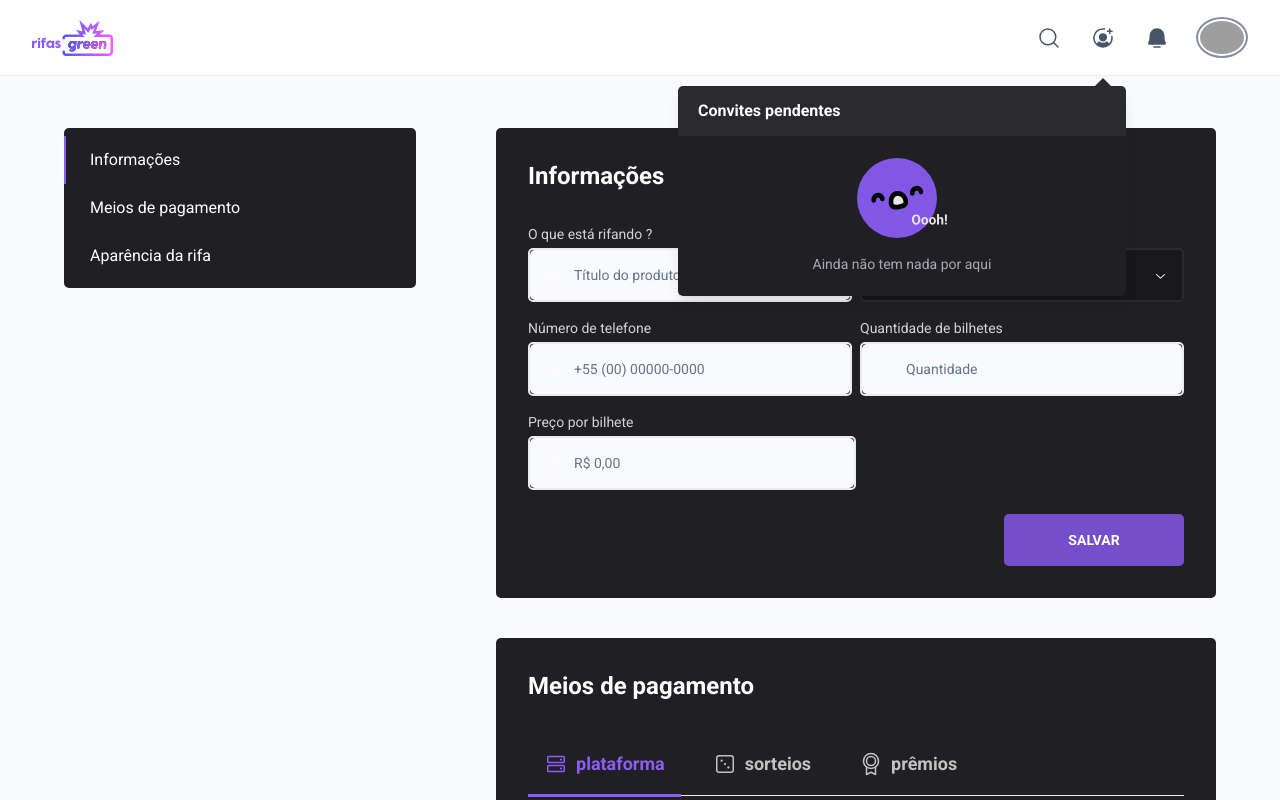
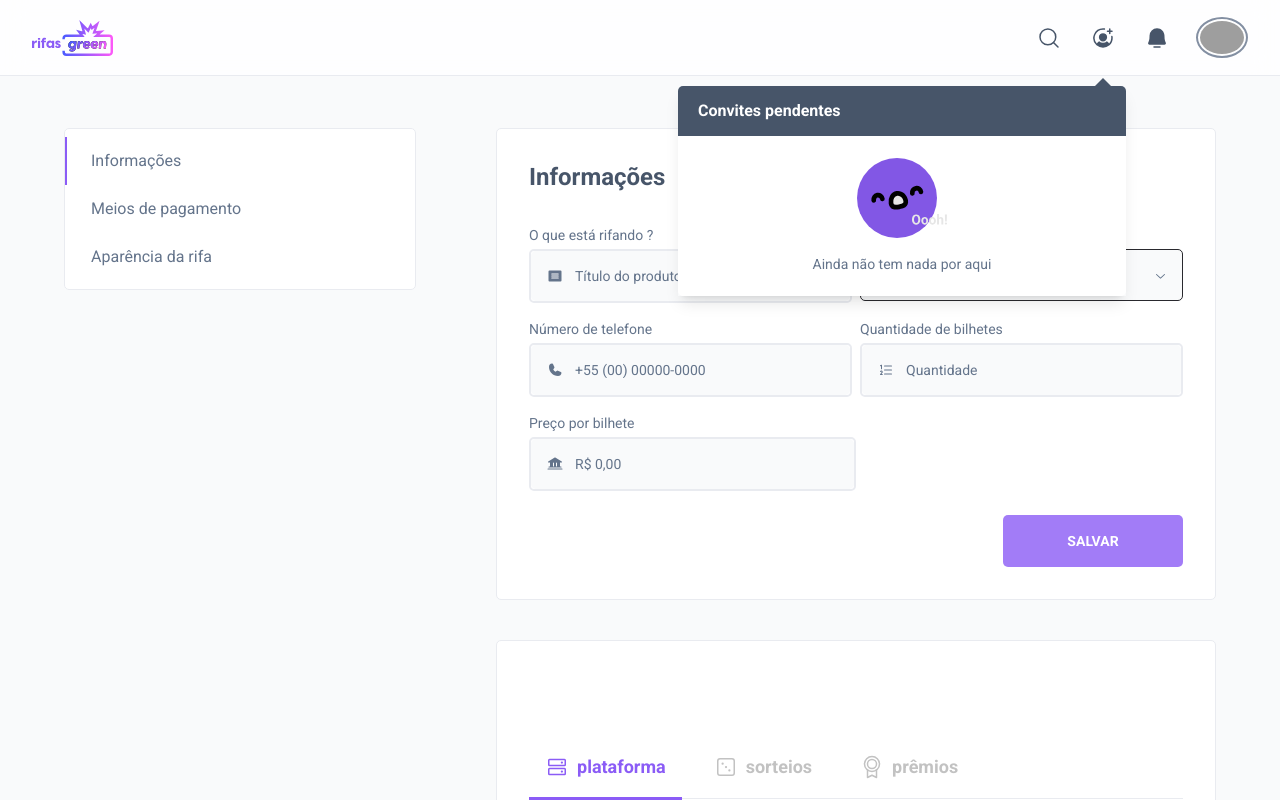
Before and after one commit to alexqwa/rifas-green, a React (Vite) app in the folder web/: page /dashboard/me/raffles/1 in a window 1280 px wide. Both pictures are taken after a click on the button 1103 px from the left and 37 px from the top of the page. Shown: the top 800 px of the page. Built offline with nearby package versions, Linux system fonts and the light colour scheme; no server answers; the database is empty; grey boxes are pictures that could not be loaded.

Commit message:
Set lighting theme

```diff
--- a/web/src/components/Global/Navbar.tsx
+++ b/web/src/components/Global/Navbar.tsx
@@ -12,7 +12,7 @@ export function Navbar() {
   const { user } = useAuth()
 
   return (
-    <div className="sticky top-0 flex items-center z-[9998] justify-between px-8 h-[76px] backdrop-blur-md backdrop-saturate-[180%] bg-white border-b border-rifas-border-line">
+    <div className="sticky top-0 flex items-center z-[9998] justify-between px-8 h-[76px] backdrop-blur-md backdrop-saturate-[180%] bg-white/80 border-b border-rifas-border-line">
       <div className="flex items-center">
         <Link className="flex" to="/dashboard">
           <img className="h-9" src={rifasIcon} alt="Rifas Green" />
--- a/web/src/components/Global/Selector.tsx
+++ b/web/src/components/Global/Selector.tsx
@@ -10,11 +10,11 @@ import { SelectionAll } from "phosphor-react"
 export function Selector() {
   return (
     <Select.Root>
-      <StyledTrigger className="relative outline-none flex items-center text-white/70 text-sm box-content bg-zinc-900 h-[50px] border-2 border-rifas-border-line rounded-lift pr-[1em] pl-11">
+      <StyledTrigger className="relative flex items-center text-slate-500 text-sm box-content bg-[rgb(249,250,251)] h-[50px] border border-rifas-border-line rounded-lift pr-[1em] pl-11">
         <SelectionAll
           size={16}
           weight="fill"
-          className="absolute left-4 top-1/2 -translate-y-1/2 text-white/30"
+          className="absolute left-4 top-1/2 -translate-y-1/2 text-slate-500"
         />
 
         <div className="flex items-center justify-between w-full">
@@ -23,7 +23,7 @@ export function Selector() {
             className="text-white"
           />
           <Select.Icon>
-            <StyledChevron />
+            <StyledChevron className="text-slate-500" />
           </Select.Icon>
         </div>
       </StyledTrigger>
--- a/web/src/components/Modals/ModalExit.tsx
+++ b/web/src/components/Modals/ModalExit.tsx
@@ -13,8 +13,8 @@ export function ModalExit() {
   return (
     <Dialog.Portal>
       <StyledOverlay className="bg-black/60 inset-0 fixed z-[9999]" />
-      <StyledContent className="z-[9999] fixed top-[calc(50%-270px)] left-[calc(50%-240px)] bg-[#202024] w-[480px] h-[340px] flex flex-col items-center justify-center rounded-lg shadow-black/25 translate-y-[100px]">
-        <h1 className="text-white font-bold text-2xl mb-[30px]">
+      <StyledContent className="z-[9999] fixed top-[calc(50%-270px)] left-[calc(50%-240px)] bg-white border border-rifas-border-line w-[480px] h-[340px] flex flex-col items-center justify-center rounded-lg shadow-black/25 translate-y-[100px]">
+        <h1 className="text-slate-600 font-bold text-2xl mb-[30px]">
           Quer mesmo sair? :/
         </h1>
         <div className="flex items-center gap-2">
@@ -24,7 +24,7 @@ export function ModalExit() {
           </Dialog.Close>
           <button
             onClick={handleSignOut}
-            className="w-[140px] h-[160px] font-bold text-white text-base bg-zinc-900 hover:bg-rifas-border-line rounded-[5px] transition-colors flex flex-col items-center justify-center gap-2"
+            className="w-[140px] h-[160px] font-bold text-slate-400 text-base bg-slate-200 hover:bg-slate-300 rounded-[5px] transition-colors flex flex-col items-center justify-center gap-2"
           >
             <SignOut size={32} />
             Sair
--- a/web/src/components/Notification.tsx
+++ b/web/src/components/Notification.tsx
@@ -9,16 +9,16 @@ export function Notification({ title, description }: NotificationProps) {
   return (
     <a
       href="#"
-      className="px-5 py-4 flex items-center bg-[rgb(32,32,36)] transition-colors hover:bg-[rgb(36,36,41)]"
+      className="px-5 py-4 flex items-center bg-slate-200 transition-colors hover:bg-slate-300"
     >
       <div className="relative shrink-0 p-1 after:content-[''] after:w-[6px] after:h-[6px] after:absolute after:-right-[2px] after:-top-[2px] after:bg-red-500 after:rounded-[50%]">
         <Info size={24} className="text-violet-500" />
       </div>
       <div className="flex-1 ml-5">
-        <h3 className="text-sm text-[rgb(168,168,179)] font-normal mb-[0.5em] leading-[1]">
+        <h3 className="text-sm text-slate-500 font-normal mb-[0.5em] leading-[1]">
           {title}
         </h3>
-        <p className="text-[10px] text-[rgb(168,168,179)]">{description}</p>
+        <p className="text-[10px] text-slate-500/80">{description}</p>
       </div>
     </a>
   )
--- a/web/src/components/Popovers/PopoverFriendRequest.tsx
+++ b/web/src/components/Popovers/PopoverFriendRequest.tsx
@@ -5,13 +5,13 @@ export function PopoverFriendRequest() {
   return (
     <Popover.Portal>
       <StyledContent className="block absolute w-[448px] right-[calc(100%-23px)] top-[calc(100%+25px)] shadow-lg">
-        <Popover.Arrow className="fill-[rgb(41,41,46)] absolute right-[calc(224px-31px)] w-4 h-2" />
-        <header className="flex items-center justify-between bg-[rgb(41,41,46)] h-[50px] px-5 rounded-tl-[5px] rounded-tr-[5px]">
+        <Popover.Arrow className="fill-slate-600 absolute right-[calc(224px-31px)] w-4 h-2" />
+        <header className="flex items-center justify-between bg-slate-600 h-[50px] px-5 rounded-tl-[5px] rounded-tr-[5px]">
           <span className="text-base font-bold text-white">
             Convites pendentes
           </span>
         </header>
-        <div className="flex flex-col bg-[rgb(32,32,36)] justify-center items-center h-40 w-full rounded-bl-[5px] rounded-br-[5px] text-[rgb(168,168,179)] text-sm">
+        <div className="flex flex-col bg-white justify-center items-center h-40 w-full rounded-bl-lift rounded-br-lift text-slate-500 text-sm ">
           <svg
             xmlns="http://www.w3.org/2000/svg"
             width="90"
--- a/web/src/pages/AboutRaffles.tsx
+++ b/web/src/pages/AboutRaffles.tsx
@@ -10,45 +10,48 @@ export function AboutRaffles() {
       <Navbar />
       <div className="w-full max-w-[1152px] m-auto pt-[52px]">
         <main className="w-full flex items-start justify-between gap-20">
-          <div className="flex flex-col bg-[rgb(32,32,36)] rounded-lift py-2 w-[352px] sticky top-32">
+          <div className="flex flex-col bg-white border border-rifas-border-line rounded-lift py-2 w-[352px] sticky top-32">
             <a
-              className={`w-full text-left text-white hover:bg-rifas-border-line text-base transition-colors py-3 px-6 cursor-pointer border-l-2 border-solid border-violet-500`}
+              className={`w-full text-left text-slate-500 hover:bg-rifas-border-line text-base transition-colors py-3 px-6 cursor-pointer border-l-2 border-solid border-violet-500`}
             >
               Informações
             </a>
             <a
-              className={`w-full text-left text-white hover:bg-rifas-border-line text-base transition-colors py-3 px-6 cursor-pointer border-l-2 border-solid border-transparent`}
+              className={`w-full text-left text-slate-500 hover:bg-rifas-border-line text-base transition-colors py-3 px-6 cursor-pointer border-l-2 border-solid border-transparent`}
             >
               Meios de pagamento
             </a>
             <a
-              className={`w-full text-left text-white hover:bg-rifas-border-line text-base transition-colors py-3 px-6 cursor-pointer border-l-2 border-solid border-transparent`}
+              className={`w-full text-left text-slate-500 hover:bg-rifas-border-line text-base transition-colors py-3 px-6 cursor-pointer border-l-2 border-solid border-transparent`}
             >
               Aparência da rifa
             </a>
           </div>
           <div className="flex-1 min-w-0 top-32 space-y-10 mb-10">
-            <section className="bg-[rgb(32,32,36)] p-8 rounded-lift">
-              <h2 className="font-bold text-white text-2xl mb-8">
+            <section className="bg-white border border-rifas-border-line p-8 rounded-lift">
+              <h2 className="font-bold text-slate-600 text-2xl mb-8">
                 Informações
               </h2>
               <form className="flex flex-col">
                 <div className="grid grid-cols-2 gap-2">
                   <div className="flex flex-col gap-1">
-                    <label htmlFor="category" className="text-white/80 text-sm">
+                    <label
+                      htmlFor="category"
+                      className="text-slate-500 text-sm"
+                    >
                       O que está rifando ?
                     </label>
                     <Input placeholder="Título do produto" type="text">
                       <Article
                         size={16}
                         weight="fill"
-                        className="absolute left-4 top-1/2 -translate-y-1/2 text-white/30"
+                        className="absolute left-4 top-1/2 -translate-y-1/2 text-slate-500 group-focus-within:text-violet-500"
                       />
                     </Input>
                   </div>
 
                   <div className="flex flex-col gap-1">
-                    <label htmlFor="numbers" className="text-white/80 text-sm">
+                    <label htmlFor="numbers" className="text-slate-500 text-sm">
                       Selecione a categoria
                     </label>
                     <Selector />
@@ -56,27 +59,27 @@ export function AboutRaffles() {
                 </div>
                 <div className="grid grid-cols-2 gap-2 mt-4">
                   <div className="flex flex-col gap-1">
-                    <label htmlFor="phone" className="text-white/80 text-sm">
+                    <label htmlFor="phone" className="text-slate-500 text-sm">
                       Número de telefone
                     </label>
                     <Input placeholder="+55 (00) 00000-0000" type="text">
                       <Phone
                         size={16}
                         weight="fill"
-                        className="absolute left-4 top-1/2 -translate-y-1/2 text-white/30"
+                        className="absolute left-4 top-1/2 -translate-y-1/2 text-slate-500 group-focus-within:text-violet-500"
                       />
                     </Input>
                   </div>
 
                   <div className="flex flex-col gap-1">
-                    <label htmlFor="price" className="text-white/80 text-sm">
+                    <label htmlFor="price" className="text-slate-500 text-sm">
                       Quantidade de bilhetes
                     </label>
                     <Input placeholder="Quantidade" type="number">
                       <ListNumbers
                         size={16}
                         weight="fill"
-                        className="absolute left-4 top-1/2 -translate-y-1/2 text-white/30"
+                        className="absolute left-4 top-1/2 -translate-y-1/2 text-slate-500 group-focus-within:text-violet-500"
                       />
                     </Input>
                   </div>
@@ -84,7 +87,7 @@ export function AboutRaffles() {
 
                 <div className="grid grid-cols-2 mt-4">
                   <div className="flex flex-col gap-1">
-                    <label htmlFor="numbers" className="text-white/80 text-sm">
+                    <label htmlFor="numbers" className="text-slate-500 text-sm">
                       Preço por bilhete
                     </label>
 
@@ -92,7 +95,7 @@ export function AboutRaffles() {
                       <Bank
                         size={16}
                         weight="fill"
-                        className="absolute left-4 top-1/2 -translate-y-1/2 text-white/30"
+                        className="absolute left-4 top-1/2 -translate-y-1/2 text-slate-500 group-focus-within:text-violet-500"
                       />
                     </Input>
                   </div>
@@ -104,7 +107,7 @@ export function AboutRaffles() {
               </form>
             </section>
 
-            <section className="bg-[rgb(32,32,36)] p-8 rounded-lift">
+            <section className="bg-white border border-rifas-border-line p-8 rounded-lift">
               <h2 className="font-bold text-white text-2xl mb-8">
                 Meios de pagamento
               </h2>
@@ -116,13 +119,13 @@ export function AboutRaffles() {
               </form>
             </section>
 
-            <section className="bg-[rgb(32,32,36)] p-8 rounded-lift">
+            <section className="bg-white border border-rifas-border-line p-8 rounded-lift">
               <h2 className="font-bold text-white text-2xl mb-8">
                 Aparência da rifa
               </h2>
               <form className="flex flex-col">
                 <div className="rounded-lift border-2 border-rifas-border-line border-dashed p-8 hover:border-white/30 transition-colors duration-150 cursor-pointer group">
-                  <span className="flex items-center justify-center gap-2 text-white/30 text-sm group-hover:text-white/50 transition-colors duration-150">
+                  <span className="flex items-center justify-center gap-2 text-slate-500 group-focus-within:text-violet-500 text-sm group-hover:text-white/50 transition-colors duration-150">
                     <Plus className="text-violet-500" size={20} /> Fazer upload
                     de imagem
                   </span>
--- a/web/src/pages/Home.tsx
+++ b/web/src/pages/Home.tsx
@@ -22,7 +22,7 @@ export function Home() {
 
   return (
     <>
-      <header className="sticky left-0 top-0 py-6 border-b-[1px] backdrop-blur-md backdrop-saturate-[180%] bg-white/80 border-b-rifas-border-line z-[9998]">
+      <header className="sticky left-0 top-0 py-6 border-b backdrop-blur-md backdrop-saturate-[180%] bg-white/80 border-rifas-border-line z-[9998]">
         <div className="max-w-[1120px] m-auto flex items-center justify-between">
           <Link to="/">
             <img className="h-11" src={rifasIcon} alt="Rifas Green" />
```
Also changed, not shown: web/src/components/Modals/ModalCreate.tsx (+14 -14 lines), web/src/components/Popovers/PopoverNotification.tsx (+6 -6 lines), web/src/components/RaffleCard.tsx (+4 -4 lines), web/src/pages/Profile.tsx (+23 -18 lines), web/src/pages/Raffles.tsx (+10 -8 lines).
